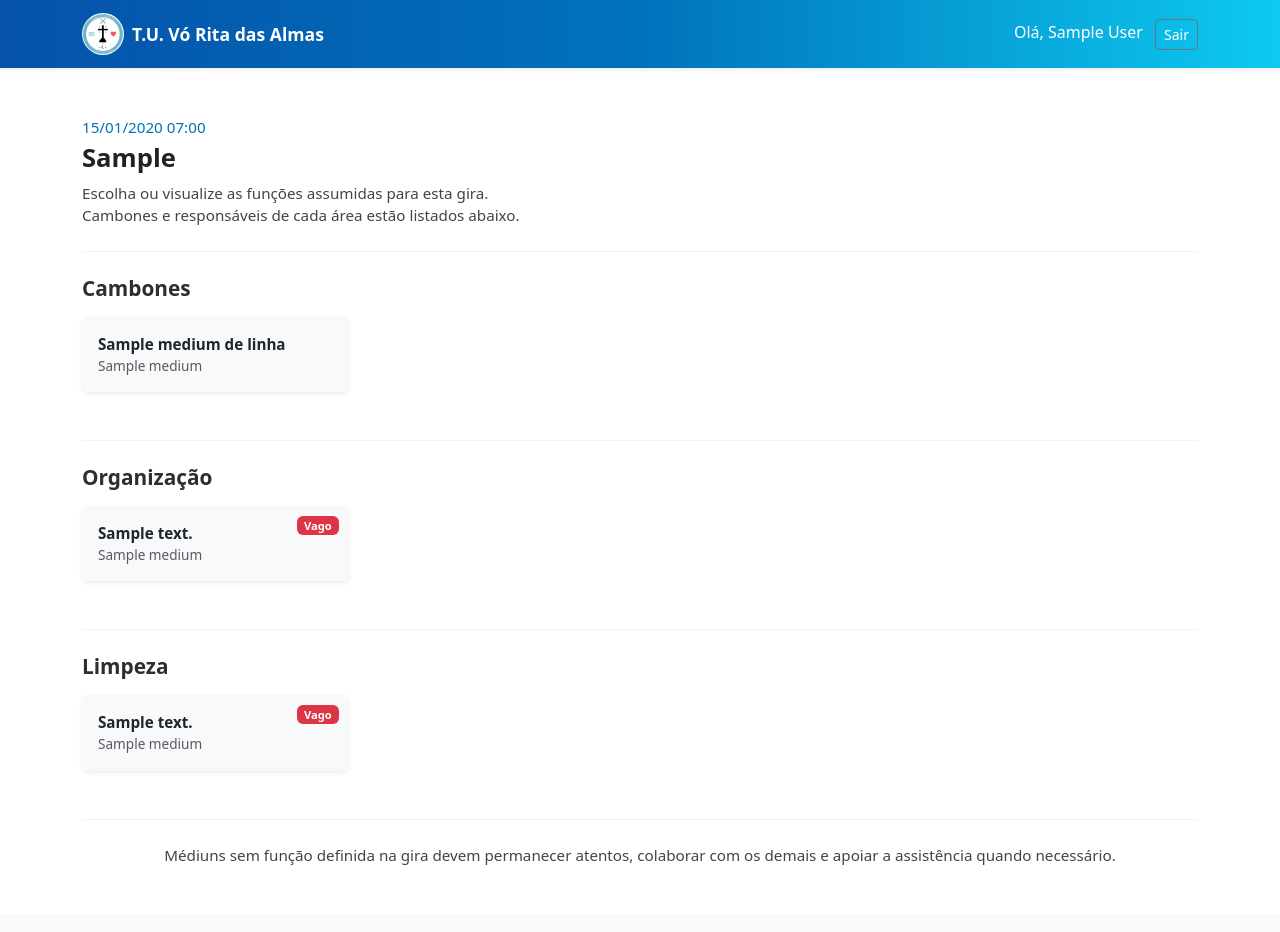
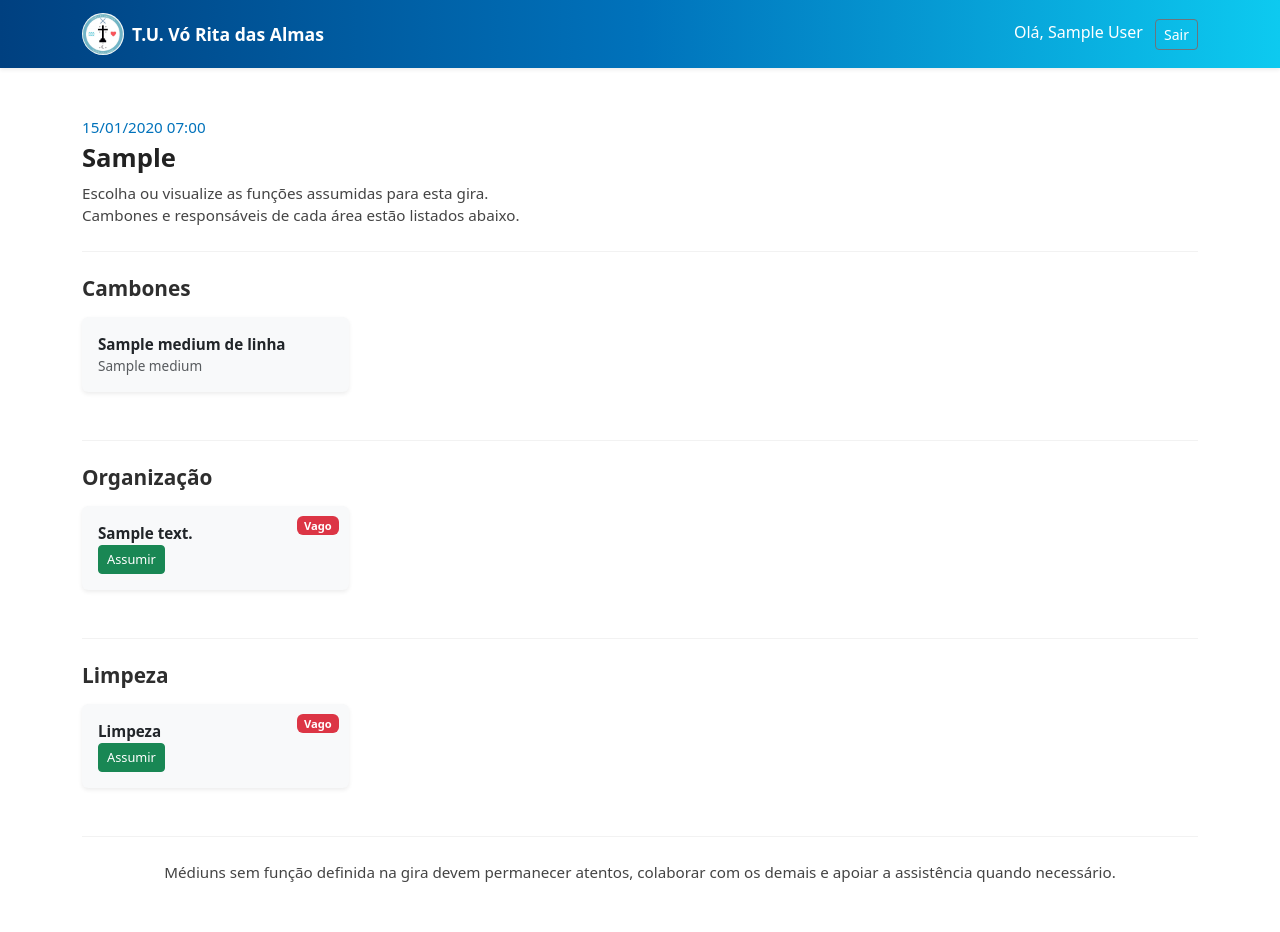
Before and after one commit to dacorrea/templo-funcoes, a Django app: template gira/templates/gira/lista_funcoes.html in a window 1280 px wide. Before the commit the page ends 865 px from the top, so only its background shows below. Run offline with Django 4.2, Linux system fonts and the light colour scheme; a user stored in the database is signed in; tables that the repository leaves empty hold one stand-in row (values such as "Sample post"); the template is opened without the code that fills it: values that come from a table or form of the project are taken from there, most other values are stand-ins (such as "Sample title", 1, 10 or a date in 2020).

Commit message:
Update lista_funcoes.html
💬 feat(lista_funcoes): adicionar balão de confirmação ao assumir função

Adiciona botão “Assumir” em funções vagas (sem ação no backend ainda)

Exibe balão temporário com nome do usuário logado

Mantém estrutura de cores e estilo visual atual

Melhora UX da tela de funções

```diff
--- a/gira/templates/gira/lista_funcoes.html
+++ b/gira/templates/gira/lista_funcoes.html
@@ -7,17 +7,17 @@
     <div class="mb-4 text-start">
       <p class="mb-1"
          style="font-size: 0.95rem; font-weight: 500;
-                color: {% if tema == 'exu' %}#ff4d4d{% else %}#0072bb{% endif %};">  <!-- ✅ Azul mais escuro -->
+                color: {% if tema == 'exu' %}#ff4d4d{% else %}#0072bb{% endif %};">
         {{ gira.data_hora|date:"d/m/Y H:i" }}
       </p>
       <h2 class="mb-2"
           style="font-size: 1.6rem; font-weight: 700;
-                 color: {% if tema == 'exu' %}#c00000{% else %}#222222{% endif %};"> <!-- ✅ Cinza mais escuro -->
+                 color: {% if tema == 'exu' %}#c00000{% else %}#222222{% endif %};">
         {{ gira.linha }}
       </h2>
       <p class="mb-0"
          style="font-size: 0.95rem;
-                color: {% if tema == 'exu' %}#d0d0d0{% else %}#444444{% endif %};"> <!-- ✅ Texto mais legível -->
+                color: {% if tema == 'exu' %}#d0d0d0{% else %}#444444{% endif %};">
         Escolha ou visualize as funções assumidas para esta gira.<br>
         Cambones e responsáveis de cada área estão listados abaixo.
       </p>
@@ -47,7 +47,7 @@
                   {{ f.medium_de_linha.nome|default:"—" }}
                 </div>
                 <div class="text-muted" style="font-size: 0.85rem;">
-                  {{ f.pessoa.medium.nome|default:"—" }} <!-- ✅ Nome vem de Medium, não de User -->
+                  {{ f.pessoa.medium.nome|default:"—" }}
                 </div>
               </div>
             </div>
@@ -84,7 +84,13 @@
                   {{ f.descricao|default:f.tipo }}
                 </div>
                 <div class="text-muted" style="font-size: 0.85rem;">
-                  {{ f.pessoa.medium.nome|default:"-" }} <!-- ✅ Nome do médium -->
+                  {% if f.status|lower == 'vaga' %}
+                    <button class="btn btn-sm btn-success btn-assumir"
+                            data-funcao="{{ f.descricao }}"
+                            style="font-size: 0.8rem;">Assumir</button>
+                  {% else %}
+                    {{ f.pessoa.medium.nome|default:"-" }}
+                  {% endif %}
                 </div>
               </div>
             </div>
@@ -118,10 +124,16 @@
               {% endif %}
               <div class="card-body p-3 text-start">
                 <div class="fw-semibold text-dark" style="font-size: 0.95rem;">
-                  {{ f.display_descricao|default:f.descricao|default:f.tipo }} <!-- ✅ Usa display_descricao -->
+                  Limpeza
                 </div>
                 <div class="text-muted" style="font-size: 0.85rem;">
-                  {{ f.pessoa.medium.nome|default:"-" }} <!-- ✅ Nome de Medium -->
+                  {% if f.status|lower == 'vaga' %}
+                    <button class="btn btn-sm btn-success btn-assumir"
+                            data-funcao="{{ f.descricao }}"
+                            style="font-size: 0.8rem;">Assumir</button>
+                  {% else %}
+                    {{ f.pessoa.medium.nome|default:"-" }}
+                  {% endif %}
                 </div>
               </div>
             </div>
@@ -138,30 +150,68 @@
 
   <p class="mt-4 text-center"
      style="font-size: 0.95rem;
-            color: {% if tema == 'exu' %}#d0d0d0{% else %}#444444{% endif %};"> <!-- ✅ cor mais legível -->
+            color: {% if tema == 'exu' %}#d0d0d0{% else %}#444444{% endif %};">
     Médiuns sem função definida na gira devem permanecer atentos, colaborar com os demais
     e apoiar a assistência quando necessário.
   </p>
 </div>
 
+<!-- ✅ Balão temporário -->
+<div id="toast-funcao" class="toast-funcao">Função assumida com sucesso!</div>
+
 <style>
+.toast-funcao {
+  visibility: hidden;
+  min-width: 300px;
+  background-color: #333;
+  color: #fff;
+  text-align: center;
+  border-radius: 8px;
+  padding: 10px;
+  position: fixed;
+  left: 50%;
+  bottom: 40px;
+  transform: translateX(-50%);
+  z-index: 9999;
+  opacity: 0;
+  transition: opacity 0.5s, visibility 0.5s;
+}
+.toast-funcao.show {
+  visibility: visible;
+  opacity: 1;
+}
+
+/* Barra de navegação */
 {% if tema == 'exu' %}
 .navbar {
   background: linear-gradient(to right, #000000, #4d0000, #990000);
   color: white !important;
 }
+{% else %}
+.navbar {
+  background: linear-gradient(to right, #004080, #0072bb, #0dcaf0);
+  color: white !important;
+}
+{% endif %}
 .navbar a, .navbar-brand, .navbar-nav .nav-link {
   color: #fff !important;
 }
-{% else %}
-.navbar {
-  background: linear-gradient(to right, #0552aa, #0072bb, #0dcaf0); /* ✅ Azul mais escuro até o claro anterior */
-  color: white !important;
-}
-.navbar a, .navbar-brand, .navbar-nav .nav-link {
-  color: #fff !important;
-}
-{% endif %}
 </style>
 
+<script>
+document.addEventListener("DOMContentLoaded", function() {
+  const buttons = document.querySelectorAll(".btn-assumir");
+  const toast = document.getElementById("toast-funcao");
+
+  buttons.forEach(btn => {
+    btn.addEventListener("click", () => {
+      const funcao = btn.dataset.funcao || "função";
+      const nome = "{{ user.nome|default:'Usuário' }}"; // 🔥 nome do médium logado
+      toast.textContent = `Função assumida por @${nome}`;
+      toast.classList.add("show");
+      setTimeout(() => toast.classList.remove("show"), 3500);
+    });
+  });
+});
+</script>
 {% endblock %}
```
